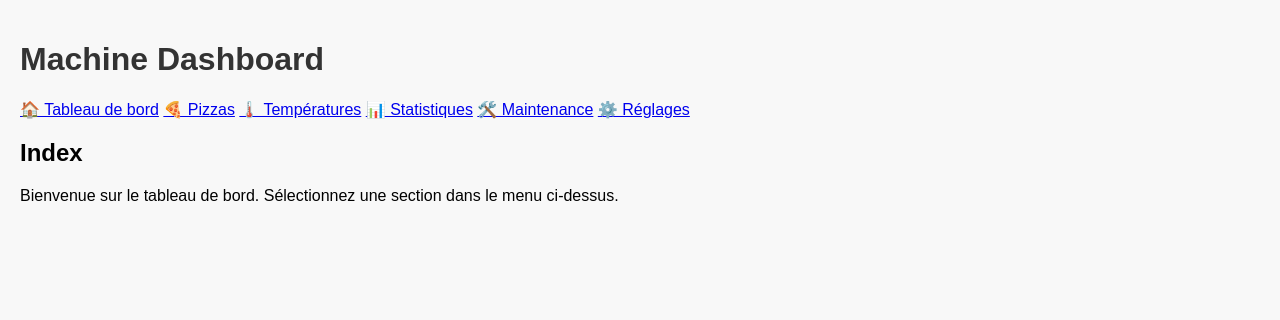
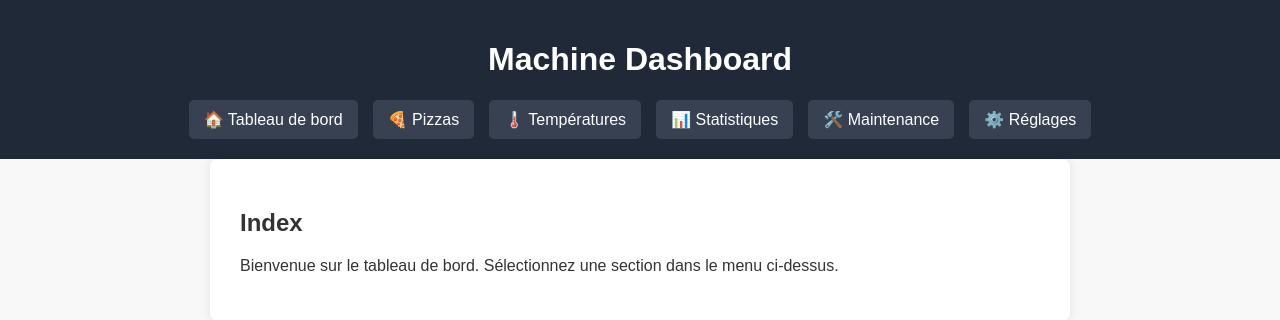
Before and after one commit to chrisAFDB/machine-dashboard, a Flask app: page / in a window 1280 px wide. Shown: the top 320 px of the page. Run offline with Flask 3, Linux system fonts and the light colour scheme.

Commit message:
Update style.css

```diff
--- a/static/style.css
+++ b/static/style.css
@@ -1,36 +1,44 @@
 body {
     font-family: Arial, sans-serif;
-    background-color: #f8f8f8;
     margin: 0;
-    padding: 20px;
-}
-
-header h1 {
+    padding: 0;
+    background: #f8f8f8;
     color: #333;
 }
 
-nav ul {
-    list-style: none;
-    padding: 0;
-    display: flex;
-    gap: 15px;
+header {
+    background-color: #1f2937;
+    padding: 20px;
+    color: white;
+    text-align: center;
 }
 
-nav ul li {
-    display: inline;
+.navbar {
+    display: flex;
+    flex-wrap: wrap;
+    justify-content: center;
+    gap: 15px;
+    margin-top: 10px;
 }
 
-nav ul li a {
+.navbar a {
+    color: white;
     text-decoration: none;
-    color: #2c3e50;
-    font-weight: bold;
+    padding: 10px 15px;
+    background-color: #374151;
+    border-radius: 5px;
+    transition: background-color 0.3s;
 }
 
-nav ul li a:hover {
-    text-decoration: underline;
-    color: #2980b9;
+.navbar a:hover {
+    background-color: #4b5563;
 }
 
 main {
-    margin-top: 20px;
+    padding: 30px;
+    max-width: 800px;
+    margin: auto;
+    background-color: white;
+    border-radius: 8px;
+    box-shadow: 0 0 10px rgba(0,0,0,0.1);
 }
```
